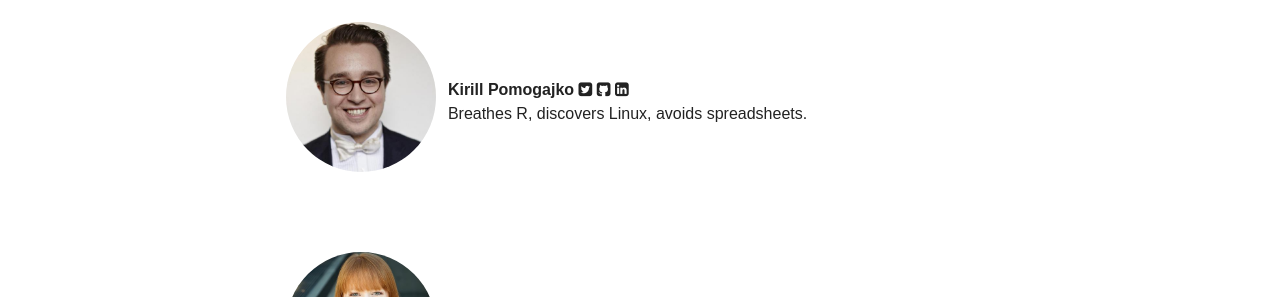
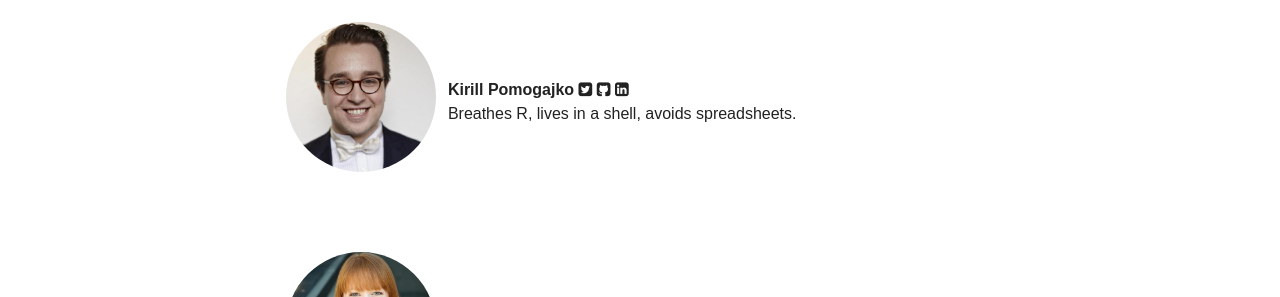
Before and after one commit to Quiri/quiri.github.io, a Jekyll site: the page built from authors/index.md, in a window 1280 px wide. Shown: the part 353-650 px from the top of the page. Built offline with Jekyll 4.4.1, drawn with Linux system fonts in a browser that asks for light colours; nearby versions of some CDN libraries.

Commit message:
Update authors.yml

```diff
--- a/_data/authors.yml
+++ b/_data/authors.yml
@@ -3,7 +3,7 @@
 kirill:
   name: Kirill Pomogajko
   email: kirill@pomogajko.com
-  bio: "Breathes R, discovers Linux, avoids spreadsheets."
+  bio: "Breathes R, lives in a shell, avoids spreadsheets."
   avatar: kirill.jpg
   twitter: pomogajko
   github: Quiri
```
